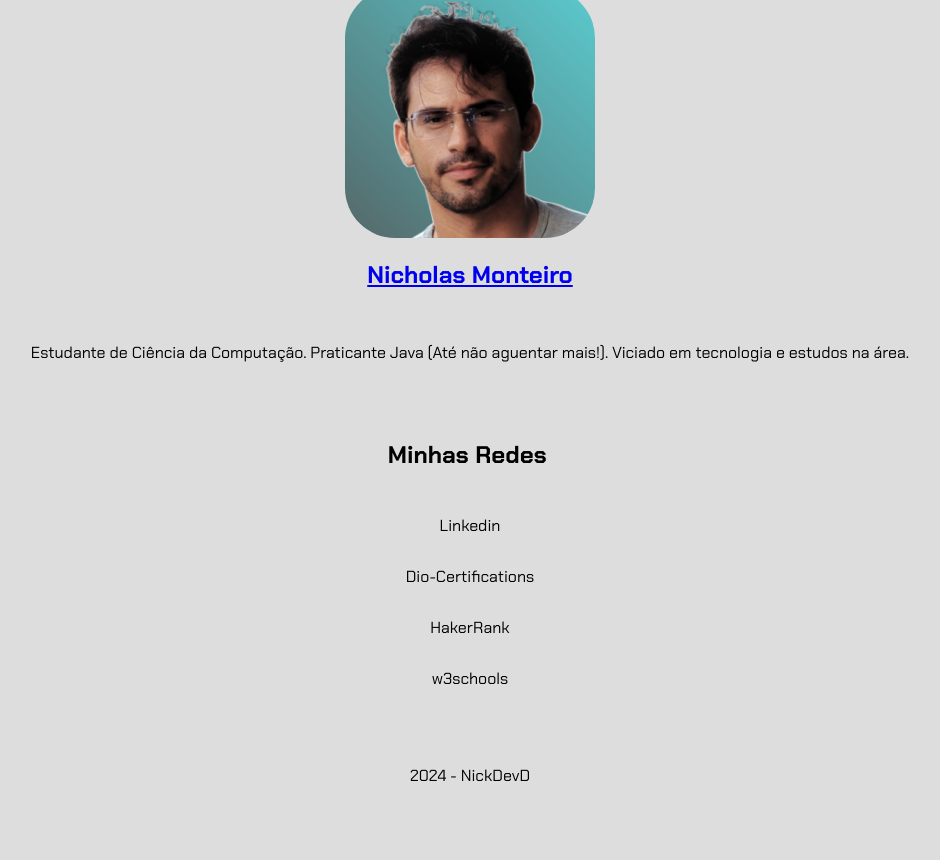
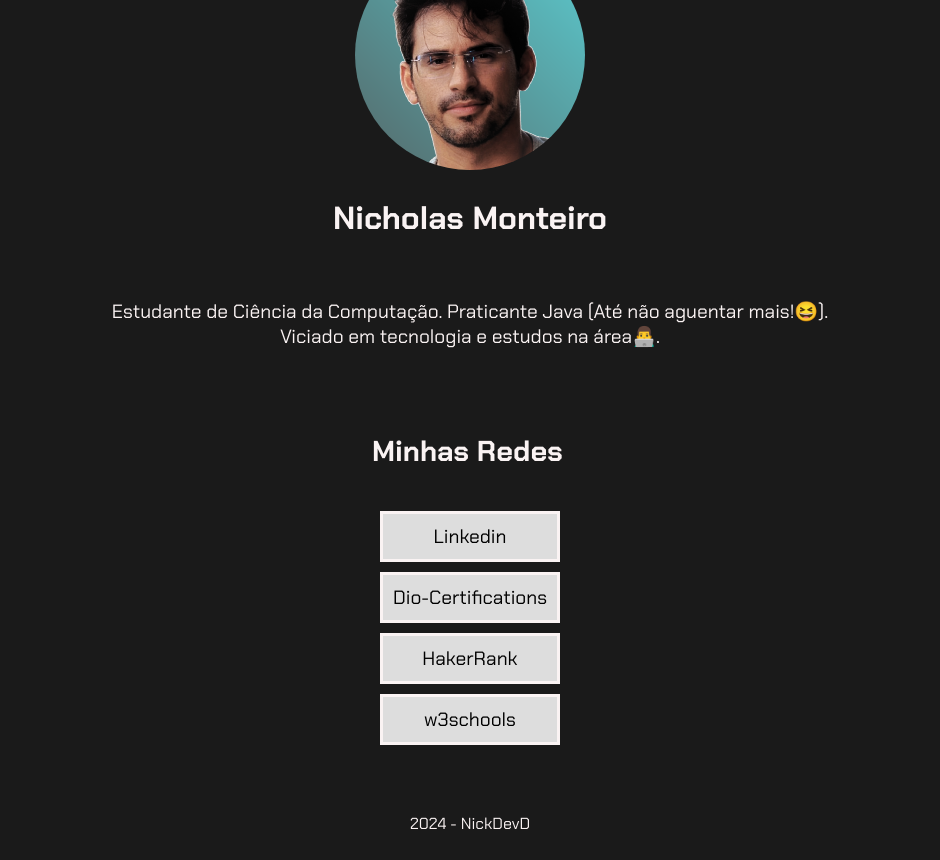
Before and after one commit to NickDevD/Meu-Hub, a plain HTML site: page index.html in a window 1280 px wide. Shown: the whole page, without its empty margins (170-1110 px from the left). Before the commit the page ends 812 px from the top, so only its background shows below. Drawn offline with Linux system fonts and the light colour scheme.

Commit message:
CSS alterado

```diff
--- a/index.html
+++ b/index.html
@@ -10,19 +10,19 @@
 
 <body>
     <section class="img1">
-        <img src="libs/Design sem nome.png" width="250" style="border-radius: 50px;" >
+        <img src="libs/Design sem nome.png" width="230" style="border-radius: 150px;" >
     </section>
 
     <header class="h1">
-        <a href="#" target="_blank"><h1>Nicholas Monteiro</h1></a>
+        <h1>Nicholas Monteiro</h1>
     </header>
 
     <main>
        <section class="sobre">
         <div class="item">
             <p class="sobre-apresentacao">
-            Estudante de Ciência da Computação. Praticante Java (Até não aguentar mais!).
-            Viciado em tecnologia e estudos na área.
+            Estudante de Ciência da Computação. Praticante Java (Até não aguentar mais!😆).<br>
+            Viciado em tecnologia e estudos na área👨‍💻.
             </p>
         </div>
         </section>
--- a/style.css
+++ b/style.css
@@ -2,7 +2,7 @@
 /* Estilo base para responsividade */
 body {
   font-family: "Chakra Petch", sans-serif; /* Define a fonte padrão */
-  background-color: #DDDDDD; /* Cor de fundo da página */
+  background-color: #000000e5; /* Cor de fundo da página */
   display: flex; /* Usa Flexbox para layout */
   flex-direction: column; /* Alinha os itens na vertical */
   align-items: center; /* Centraliza os itens horizontalmente */
@@ -10,6 +10,7 @@ body {
   height: 100vh; /* Preenche a altura total da viewport */
   margin: 0; /* Remove a margem padrão */
   padding: 0; /* Remove o padding padrão */
+  color: #faf3f3;
 }
 
 /* Imagens responsivas */
@@ -21,19 +22,29 @@ img {
 /* Header responsivo */
 header {
   text-align: center;
+
+}
+.img1 {
+image-rendering:pixelated;
+
 }
 
 h1 {
-  font-size: 1.5rem; /* Ajusta o tamanho da fonte para telas menores */
+  font-size: 2rem; /* Ajusta o tamanho da fonte para telas menores */
+  text-decoration: none;
+
 }
 
 /* Seção Sobre responsiva */
 .sobre {
   padding: 20px; /* Adiciona padding para melhor visualização */
+
 }
 
 .sobre-apresentacao {
-  font-size: 1rem; /* Ajusta o tamanho do texto para telas menores */
+  font-size: 1.2rem; /* Ajusta o tamanho do texto para telas menores */
+  text-align: center;
+  text-shadow: #ccc;
 }
 
 /* Seção Redes Sociais responsiva */
@@ -45,12 +56,14 @@ h1 {
 }
 
 .field {
-  border: none; /* Remove a borda do fieldset */
+  border:none; /* Remove a borda do fieldset */
+  font-size: 1.2rem;
 }
 
 .rede1 {
   margin: 10px; /* Adiciona espaço entre os links */
   text-align: center;
+  border-style:solid;
 }
 
 .rede1 a {
@@ -62,7 +75,7 @@ h1 {
 }
 
 .rede1 a:hover {
-  background-color: #ccc; /* Cor de fundo ao passar o mouse */
+  background-color: #afafaf; /* Cor de fundo ao passar o mouse */
 }
 
 /* Footer responsivo */
```
